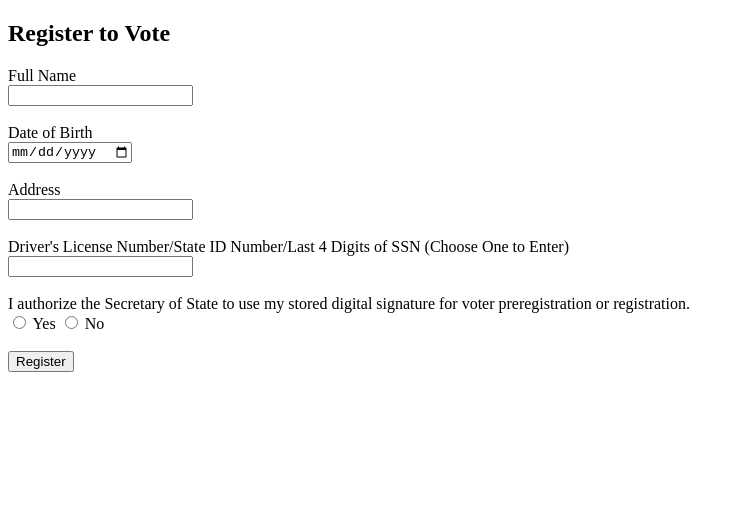
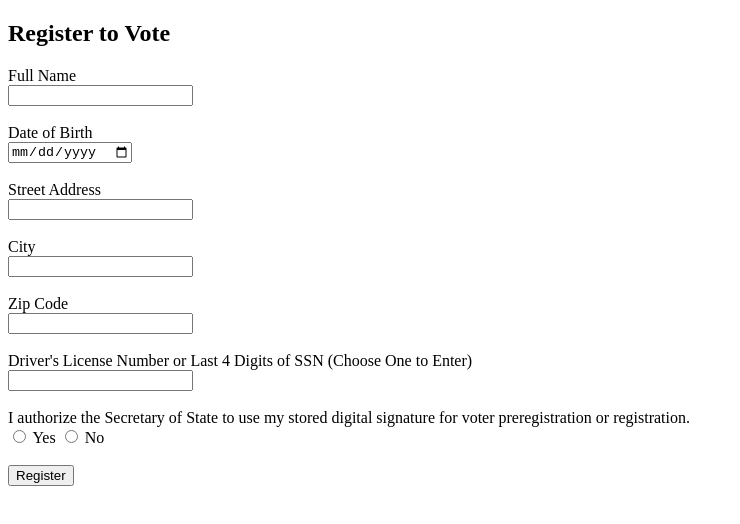
Before and after one commit to hawonc/ElectorHub, a website: page register.html in a window 1280 px wide. Shown: the whole page, without its empty margins (0-740 px from the left). Drawn offline with Linux system fonts and the light colour scheme.

Commit message:
Update register.html

```diff
--- a/register.html
+++ b/register.html
@@ -15,10 +15,16 @@
         <label for="dob">Date of Birth</label><br>
         <input type="date" id="dob" name="dob" required><br><br>
 
-        <label for="address">Address</label><br>
-        <input type="text" id="address" name="address" required><br><br>
+        <label for="address">Street Address</label><br>
+        <input type="text" id="street-adress" name="street-adress" required><br><br>
 
-        <label for="id">Driver's License Number/State ID Number/Last 4 Digits of SSN (Choose One to Enter)</label><br>
+        <label for="address">City</label><br>
+        <input type="text" id="city" name="city" required><br><br>
+
+        <label for="address">Zip Code</label><br>
+        <input type="text" id="zip-code" name="zip-code" required><br><br>
+
+        <label for="id">Driver's License Number or Last 4 Digits of SSN (Choose One to Enter)</label><br>
         <input type="text" id="id" name="id" required><br><br>
 
         <label>I authorize the Secretary of State to use my stored digital signature for voter preregistration or registration.</label><br>
```
